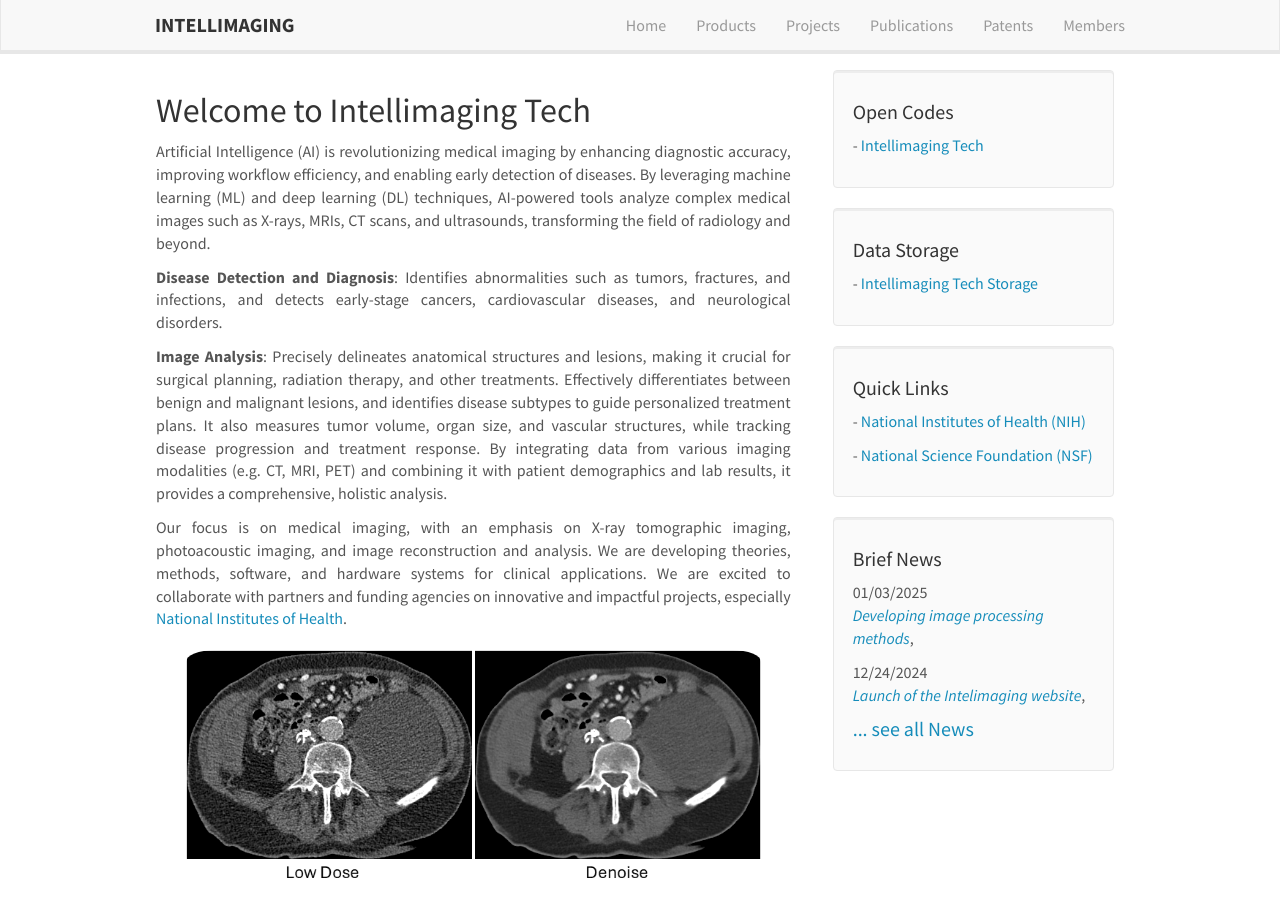
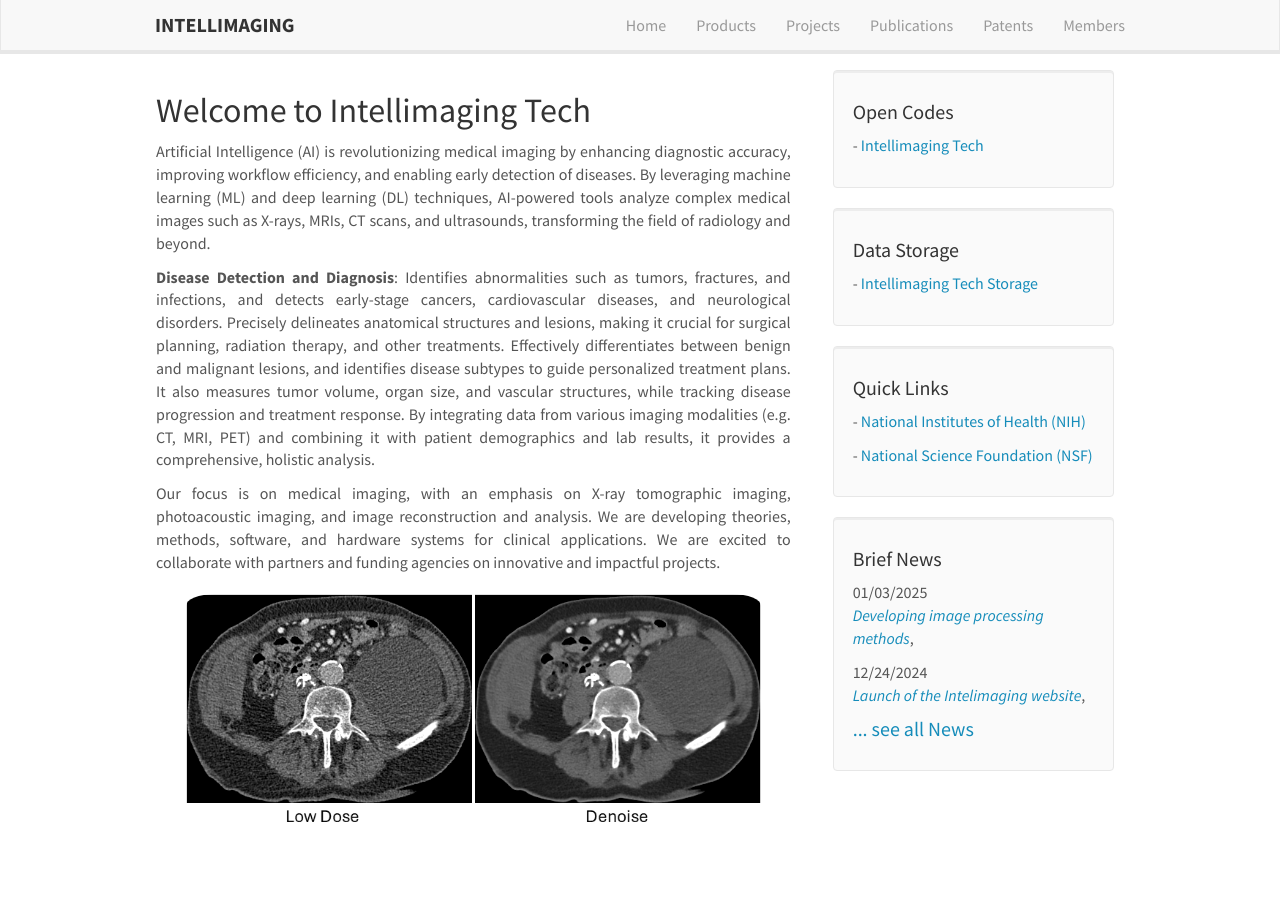
Before and after one commit to intellimaging/intellimaging.github.io, a Jekyll site: the page built from _pages/home.md, in a window 1280 px wide. Built offline with Jekyll 4.4.1, drawn with Linux system fonts in a browser that asks for light colours.

Commit message:
Update home.md

```diff
--- a/_pages/home.md
+++ b/_pages/home.md
@@ -7,11 +7,9 @@ permalink: /
 ---
 <p style="text-align: justify;">Artificial Intelligence (AI) is revolutionizing medical imaging by enhancing diagnostic accuracy, improving workflow efficiency, and enabling early detection of diseases. By leveraging machine learning (ML) and deep learning (DL) techniques, AI-powered tools analyze complex medical images such as X-rays, MRIs, CT scans, and ultrasounds, transforming the field of radiology and beyond.</p>
 
-<p style="text-align: justify;"><b>Disease Detection and Diagnosis</b>: Identifies abnormalities such as tumors, fractures, and infections, and detects early-stage cancers, cardiovascular diseases, and neurological disorders.</p>
+<p style="text-align: justify;"><b>Disease Detection and Diagnosis</b>: Identifies abnormalities such as tumors, fractures, and infections, and detects early-stage cancers, cardiovascular diseases, and neurological disorders. Precisely delineates anatomical structures and lesions, making it crucial for surgical planning, radiation therapy, and other treatments. Effectively differentiates between benign and malignant lesions, and identifies disease subtypes to guide personalized treatment plans. It also measures tumor volume, organ size, and vascular structures, while tracking disease progression and treatment response. By integrating data from various imaging modalities (e.g. CT, MRI, PET) and combining it with patient demographics and lab results, it provides a comprehensive, holistic analysis.</p>
 
-<p style="text-align: justify;"><b>Image Analysis</b>: Precisely delineates anatomical structures and lesions, making it crucial for surgical planning, radiation therapy, and other treatments. Effectively differentiates between benign and malignant lesions, and identifies disease subtypes to guide personalized treatment plans. It also measures tumor volume, organ size, and vascular structures, while tracking disease progression and treatment response. By integrating data from various imaging modalities (e.g. CT, MRI, PET) and combining it with patient demographics and lab results, it provides a comprehensive, holistic analysis.</p>
-
-<p style="text-align: justify;">Our focus is on medical imaging, with an emphasis on X-ray tomographic imaging, photoacoustic imaging, and image reconstruction and analysis. We are developing theories, methods, software, and hardware systems for clinical applications. We are excited to collaborate with partners and funding agencies on innovative and impactful projects, especially [National Institutes of Health](https://www.nih.gov/).</p>
+<p style="text-align: justify;">Our focus is on medical imaging, with an emphasis on X-ray tomographic imaging, photoacoustic imaging, and image reconstruction and analysis. We are developing theories, methods, software, and hardware systems for clinical applications. We are excited to collaborate with partners and funding agencies on innovative and impactful projects.</p>
 
 
 <div markdown="0" id="carousel" class="carousel slide" data-ride="carousel" data-interval="2500" data-pause="hover" >
```
